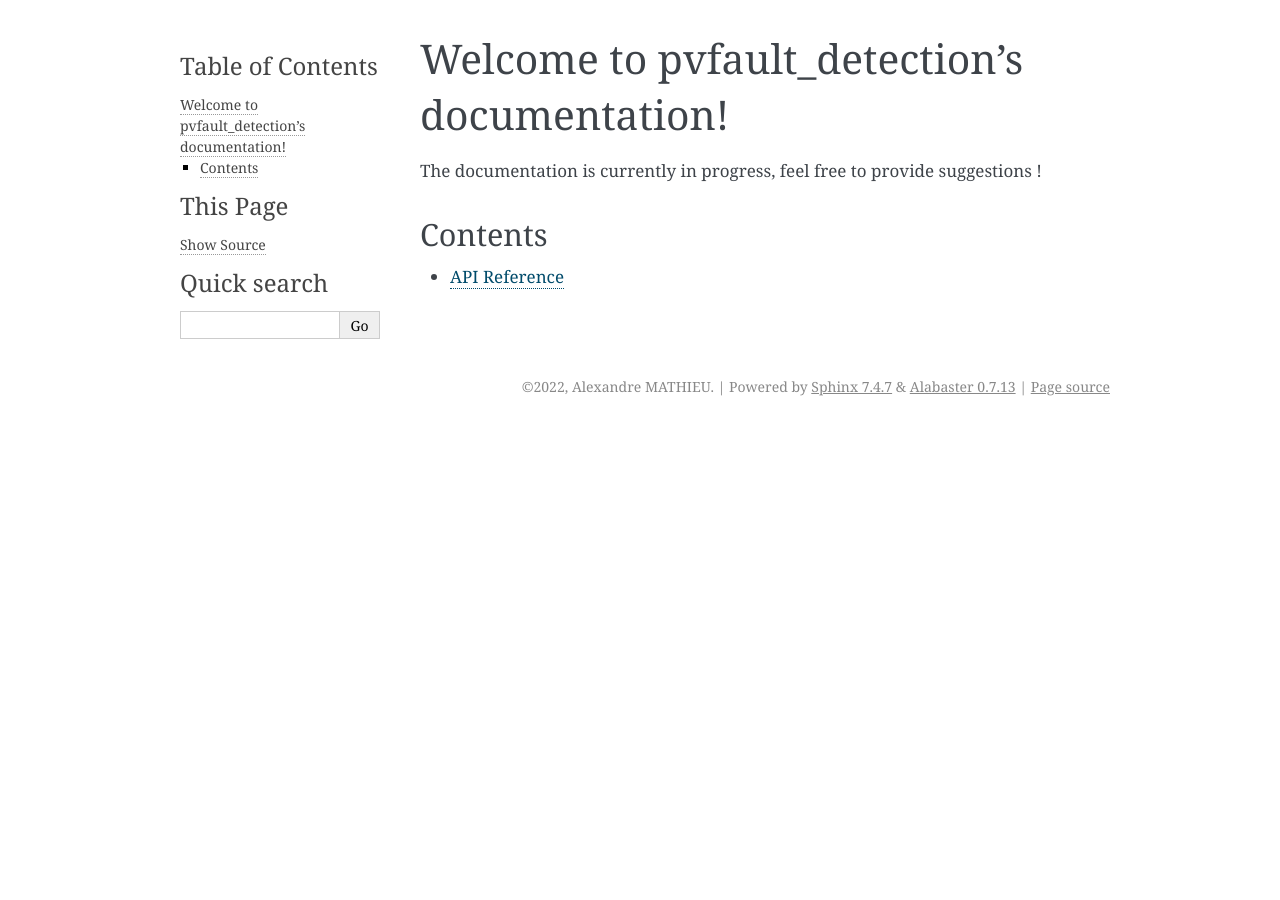
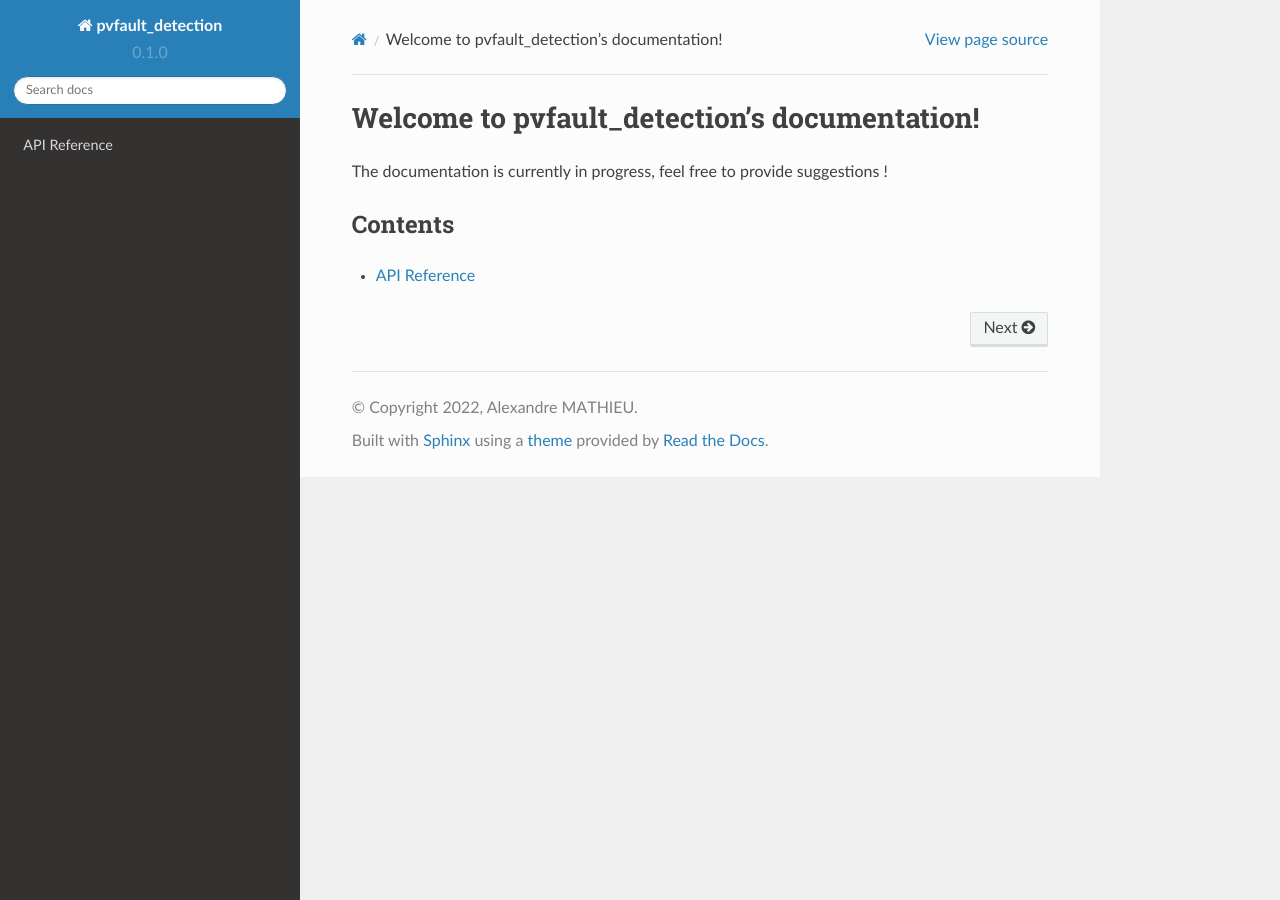
Before and after one commit to AlexandreHugoMathieu/pvfault_detection, a Sphinx documentation site: the page built from docs/source/index.rst, in a window 1280 px wide. Built offline with Sphinx 7.4.7 and the Read the Docs theme 2.0.0, drawn with Linux system fonts in a browser that asks for light colours.

```diff
--- a/docs/source/api.rst
+++ b/docs/source/api.rst
@@ -3,3 +3,5 @@ API Reference
 
 .. autosummary::
    :toctree: _autosummary
+
+    lumache
--- a/docs/source/conf.py
+++ b/docs/source/conf.py
@@ -1,7 +1,6 @@
 # Configuration file for the Sphinx documentation builder.
 
 # -- Project information
-
 project = 'pvfault_detection'
 copyright = '2022, Alexandre MATHIEU'
 author = 'Alexandre MATHIEU'
@@ -27,6 +26,8 @@ intersphinx_disabled_domains = ['std']
 
 templates_path = ['_templates']
 
+# -- Options for HTML output
+html_theme = 'sphinx_rtd_theme'
 
 # -- Options for EPUB output
 epub_show_urls = 'footnote'
--- a/readthedocs.yml
+++ b/readthedocs.yml
@@ -11,5 +11,8 @@ sphinx:
 
 # Explicitly set the version of Python and its requirements
 python:
+  # Install our python package before building the docs
   install:
     - requirements: requirements.txt
+    - method: pip
+      path: .
```
